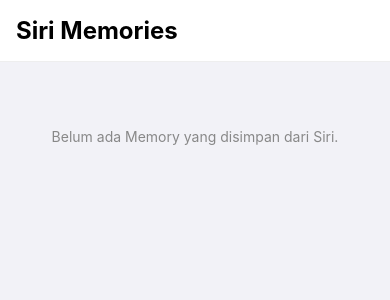
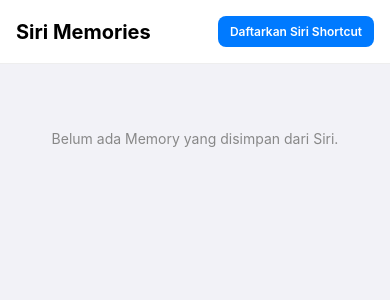
Before and after one commit to haldies/testing_native_expo, a React Native app: screen / in a window 390 px wide. Shown: the top 300 px of the page. Built offline with nearby package versions, Linux system fonts and the light colour scheme.

Commit message:
feat: implement native iOS Siri Shortcuts registration and update project configuration

```diff
--- a/App.tsx
+++ b/App.tsx
@@ -8,6 +8,8 @@
   NativeModules,
   ScrollView,
   Image,
+  TouchableOpacity,
+  Alert,
 } from 'react-native';
 
 // Memanggil modul Swift yang tadi kita buat
@@ -35,11 +37,25 @@
     }
   };
 
+  const handleRefreshShortcuts = async () => {
+    try {
+      if (MemoryModule?.refreshShortcuts) {
+        await MemoryModule.refreshShortcuts();
+        Alert.alert("Sukses", "Siri Shortcuts telah didaftarkan ke sistem iPhone! Silakan cek aplikasi Shortcuts sekarang.");
+      }
+    } catch (e) {
+      console.error(e);
+    }
+  };
+
   return (
     <SafeAreaView style={styles.container}>
       <StatusBar barStyle="dark-content" />
       <View style={styles.header}>
         <Text style={styles.title}>Siri Memories</Text>
+        <TouchableOpacity onPress={handleRefreshShortcuts} style={styles.shortcutBtn}>
+           <Text style={styles.btnText}>Daftarkan Siri Shortcut</Text>
+        </TouchableOpacity>
       </View>
       <ScrollView contentContainerStyle={styles.list}>
         {memories.length === 0 ? (
@@ -68,8 +84,27 @@
 
 const styles = StyleSheet.create({
   container: { flex: 1, backgroundColor: '#F2F2F7' },
-  header: { padding: 16, backgroundColor: '#fff', borderBottomWidth: 1, borderColor: '#eee' },
-  title: { fontSize: 24, fontWeight: 'bold' },
+  header: {
+    padding: 16,
+    backgroundColor: '#fff',
+    borderBottomWidth: 1,
+    borderColor: '#eee',
+    flexDirection: 'row',
+    justifyContent: 'space-between',
+    alignItems: 'center'
+  },
+  title: { fontSize: 20, fontWeight: 'bold' },
+  shortcutBtn: {
+    backgroundColor: '#007AFF',
+    paddingVertical: 8,
+    paddingHorizontal: 12,
+    borderRadius: 8,
+  },
+  btnText: {
+    color: '#fff',
+    fontSize: 12,
+    fontWeight: '600',
+  },
   list: { padding: 16, gap: 16 },
   emptyText: { textAlign: 'center', marginTop: 50, color: '#888' },
   card: {
--- a/app.json
+++ b/app.json
@@ -1,6 +1,7 @@
 {
-  "name": "MyApp",
-  "displayName": "MyApp",
+  "name": "reactnativecli",
+  "slug": "reactnativecli",
+  "displayName": "reactnativecli",
   "extra": {
     "eas": {
       "projectId": "c3a30271-2acd-47af-b0b9-0377225f9b21"
--- a/package.json
+++ b/package.json
@@ -1,5 +1,5 @@
 {
-  "name": "myapp",
+  "name": "reactnativecli",
   "version": "0.0.1",
   "private": true,
   "scripts": {
```
Also changed, not shown: final_link.js (deleted, +0 -46 lines), 4 other files (tests, documents, lock files or other folders).
